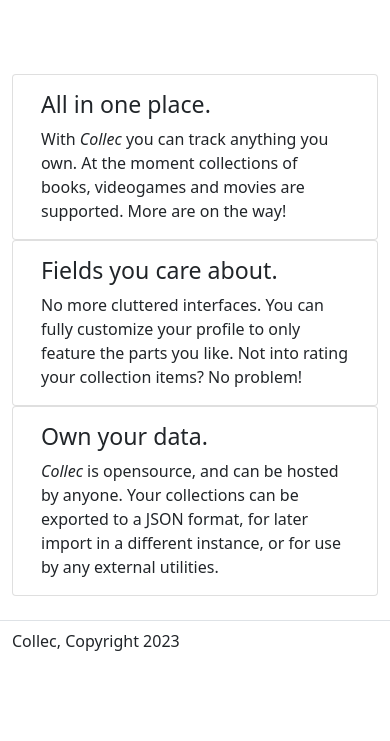
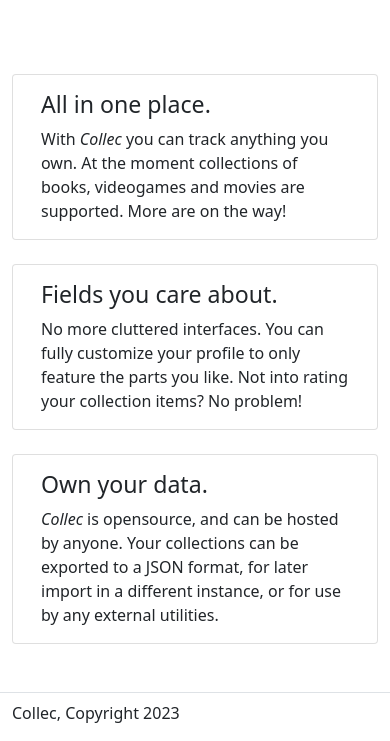
Before and after one commit to Tearnote/collec, a Django app: page / in a window 390 px wide. Shown: the part 600-1341 px from the top of the page. Before the commit the page ends 1251 px from the top, so only its background shows below. Run offline with Django 4.2, Linux system fonts and the light colour scheme; some libraries are stand-ins or nearby versions.

Commit message:
Fix responsiveness of cards in the landing page

```diff
--- a/collec/web/templates/web/index.html
+++ b/collec/web/templates/web/index.html
@@ -45,7 +45,7 @@
     </section>
     <section class="container">
         <div class="row">
-            <article class="card col-md mx-md-2">
+            <article class="card col-md mx-md-2 mb-4">
                 <div class="card-body">
                     <h3 class="card-title">All in one place.</h3>
                     <p class="card-text">
@@ -55,7 +55,7 @@
                     </p>
                 </div>
             </article>
-            <article class="card col-md mx-md-2">
+            <article class="card col-md mx-md-2 mb-4">
                 <div class="card-body">
                     <h3 class="card-title">Fields you care about.</h3>
                     <p class="card-text">
@@ -65,7 +65,7 @@
                     </p>
                 </div>
             </article>
-            <article class="card col-md mx-md-2">
+            <article class="card col-md mx-md-2 mb-4">
                 <div class="card-body">
                     <h3 class="card-title">Own your data.</h3>
                     <p class="card-text">
```
